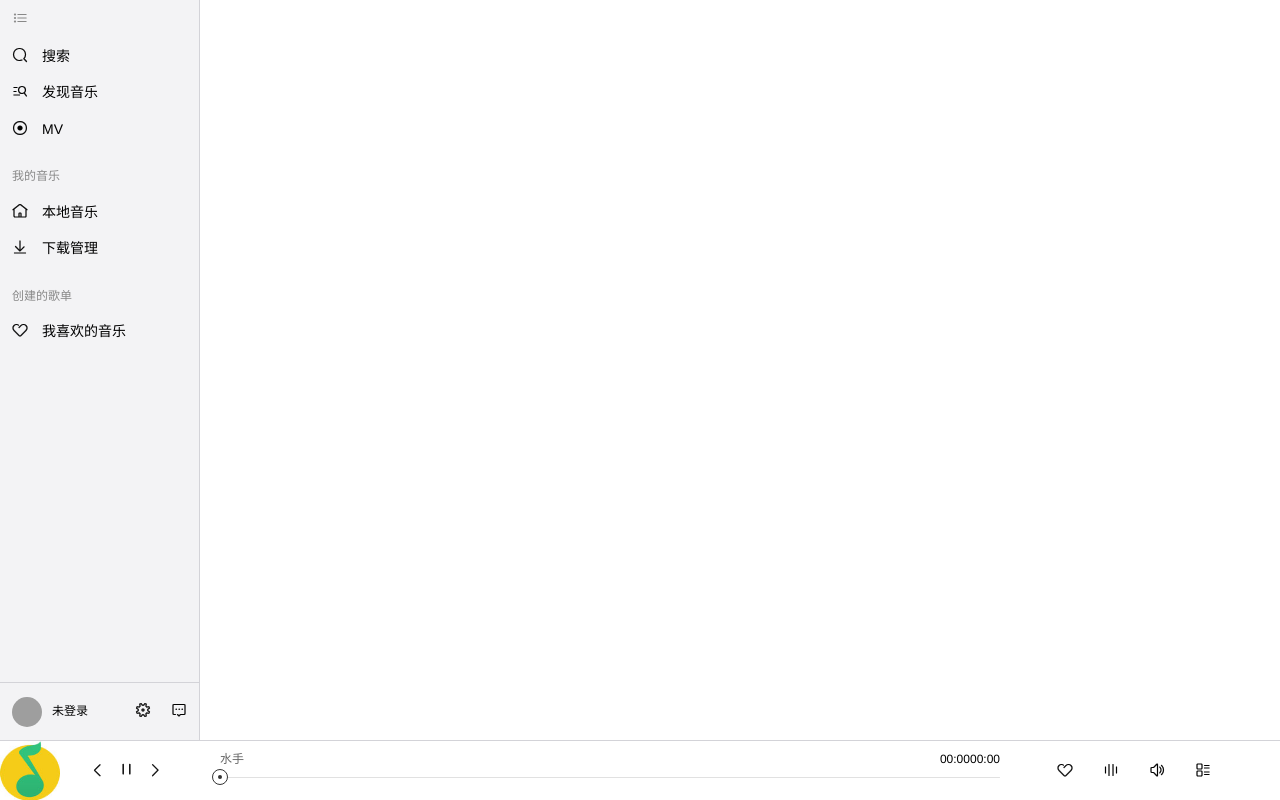
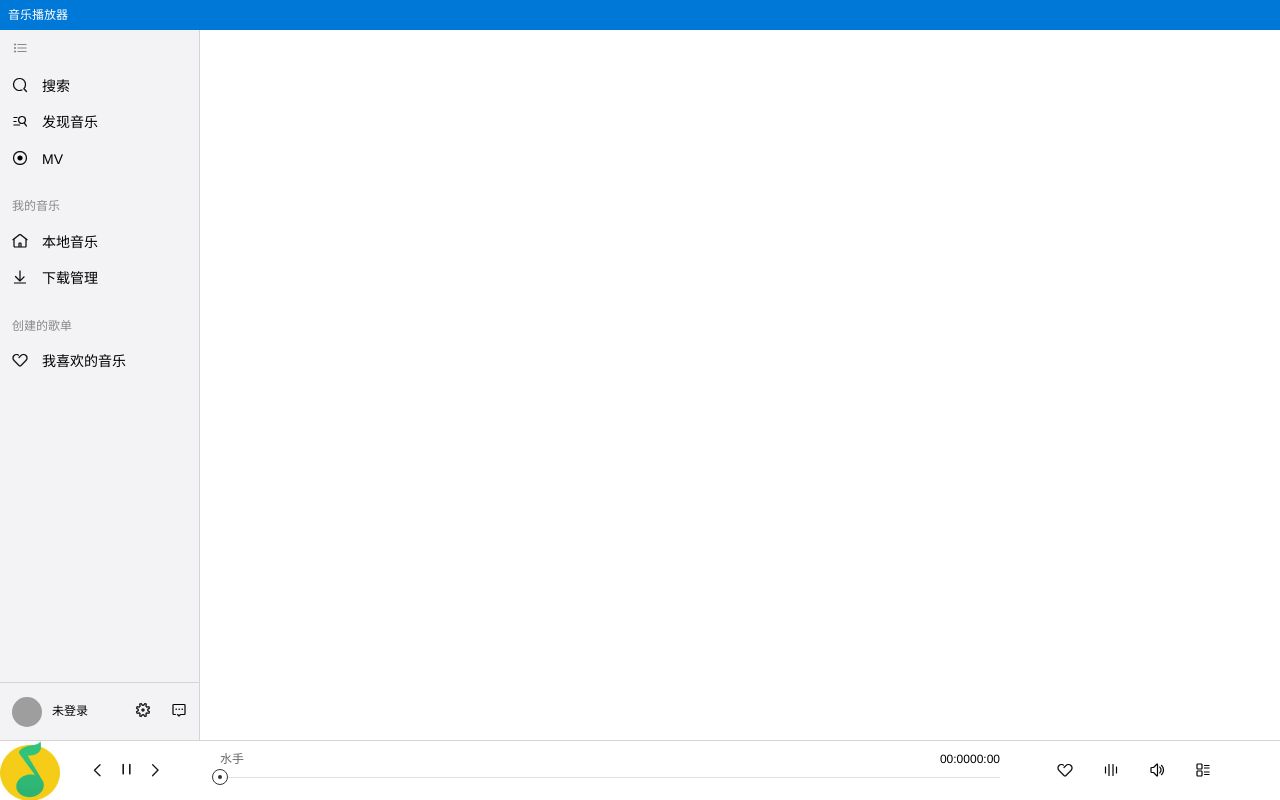
Before and after one commit to bhoold/html5lab, a Vue app in the folder vuedemo/musicapp/: page / in a window 1280 px wide. Built offline with nearby package versions, Linux system fonts and the light colour scheme; grey boxes are pictures that could not be loaded.

Commit message:
划分模块，分离到单独文件

```diff
--- /dev/null
+++ b/vuedemo/musicapp/src/components/content.vue
@@ -0,0 +1,29 @@
+<template>
+<div id="content"></div>
+</template>
+
+<script>
+export default {
+  data () {
+    return {
+      msg: 'Use Vue 2.0 Today!'
+    }
+  },
+
+  methods: {
+    startHacking () {
+      this.$notify({
+        title: 'It Works',
+        message: 'We have laid the groundwork for you. Now it\'s your time to build something epic!',
+        duration: 6000
+      })
+    }
+  }
+}
+</script>
+
+<style lang="scss">
+#content{
+  flex: 1;
+}
+</style>
--- /dev/null
+++ b/vuedemo/musicapp/src/components/header.vue
@@ -0,0 +1,38 @@
+<template>
+<div id="header">
+  <span class="title">音乐播放器</span>
+</div>
+</template>
+
+<script>
+export default {
+  data () {
+    return {
+      msg: 'Use Vue 2.0 Today!'
+    }
+  },
+
+  methods: {
+    startHacking () {
+      this.$notify({
+        title: 'It Works',
+        message: 'We have laid the groundwork for you. Now it\'s your time to build something epic!',
+        duration: 6000
+      })
+    }
+  }
+}
+</script>
+
+<style lang="scss">
+#header{
+  color: #fff;
+  background: #0078d7;
+  .title{
+    padding: 0 8px;
+    height: 30px;
+    line-height: 30px;
+    font-size: 12px;
+  }
+}
+</style>
--- /dev/null
+++ b/vuedemo/musicapp/src/components/layout.vue
@@ -0,0 +1,62 @@
+<template>
+  <div id="app">
+    <appHeader></appHeader>
+    <div id="main">
+      <appMenu></appMenu>
+      <appcontent></appcontent>
+    </div>
+    <playerMin></playerMin>
+  </div>
+</template>
+
+<script>
+import appHeader from '../components/header'
+import appMenu from '../components/menu'
+import appcontent from '../components/content'
+import playerMin from '../components/playerMin'
+
+export default {
+  data () {
+    return {
+      msg: 'Use Vue 2.0 Today!'
+    }
+  },
+
+  methods: {
+    startHacking () {
+      this.$notify({
+        title: 'It Works',
+        message: 'We have laid the groundwork for you. Now it\'s your time to build something epic!',
+        duration: 6000
+      })
+    }
+  },
+  components: {
+    appHeader,
+    appMenu,
+    appcontent,
+    playerMin
+  }
+}
+</script>
+
+<style lang="scss">
+*{
+    box-sizing: border-box;
+}
+html,body,#app{
+  height: 100%;
+}
+body {
+  margin: 0;
+  font-size: 14px;
+  font-family: "Helvetica Neue",Helvetica,"PingFang SC","Hiragino Sans GB","Microsoft YaHei","微软雅黑",Arial,sans-serif;
+}
+#main{
+  display: flex;
+  height: calc(100% - 30px - 60px);
+}
+
+
+
+</style>
--- /dev/null
+++ b/vuedemo/musicapp/src/components/menu.vue
@@ -0,0 +1,157 @@
+<template>
+      <div id="menu">
+        <div class="panel">
+          <div class="panel-heading top"><a class="iconfont icon-sort"></a></div>
+          <div class="panel-body">
+            <a class="item"><i class="iconfont icon-search"></i><span>搜索</span></a>
+            <a class="item"><i class="iconfont icon-searchlist"></i><span>发现音乐</span></a>
+            <a class="item"><i class="iconfont icon-radiobox"></i><span>MV</span></a>
+          </div>
+        </div>
+        <div class="panel">
+          <div class="panel-heading">我的音乐</div>
+          <div class="panel-body">
+            <a class="item"><i class="iconfont icon-home"></i><span>本地音乐</span></a>
+            <a class="item"><i class="iconfont icon-down"></i><span>下载管理</span></a>
+          </div>
+        </div>
+        <div class="panel">
+          <div class="panel-heading">创建的歌单</div>
+          <div class="panel-body">
+            <a class="item"><i class="iconfont icon-like"></i><span>我喜欢的音乐</span></a>
+          </div>
+        </div>
+        <div class="personal">
+          <img src="../images/avatar.jpg" />
+          <span>未登录</span>
+          <a><i class="iconfont icon-comment"></i></a>
+          <a><i class="iconfont icon-settings"></i></a>
+        </div>
+      </div>
+</template>
+
+<script>
+export default {
+  data () {
+    return {
+      msg: 'Use Vue 2.0 Today!'
+    }
+  },
+
+  methods: {
+    startHacking () {
+      this.$notify({
+        title: 'It Works',
+        message: 'We have laid the groundwork for you. Now it\'s your time to build something epic!',
+        duration: 6000
+      })
+    }
+  }
+}
+</script>
+
+<style lang="scss">
+#menu{
+  position: relative;
+  background: #f3f3f5;
+  width: 200px;
+  border-right: 1px solid #d3d3d8;
+      .panel{
+        margin-bottom: 15px;
+        border: none;
+        background: none;
+        -webkit-box-shadow: none;
+        box-shadow: none;
+        .panel-heading{
+        padding: 9px 12px;
+        border: none;
+        font-size: 12px;
+        color: #888;
+        }
+        .panel-body{
+          padding: 0;
+        }
+      }
+      .item{
+        display: block;
+        position: relative;
+        padding: 9px 12px;
+        &:hover{
+          background: #e8e8eb;
+        }
+        &.active{
+          background: #dddde1;
+          &:before{
+            content: '';
+            position: absolute;
+            top: 0;
+            left: -1px;
+            height: 100%;
+            width: 2px;
+            background: #32aaff;
+          }
+        }
+        span{
+          margin-left: 1em;
+        }
+      }
+      .personal{
+        position: absolute;
+        bottom: -2px;
+        left: 0;
+        padding: 14px 12px;
+        width: 100%;
+        height: 60px;
+        border-top: 1px solid #d3d3d8;
+        font-size: 12px;
+        background: #f3f3f5;
+        img{
+          width: 30px;
+          height: 30px;
+          margin-right: 10px;
+          border-radius: 50%;
+          vertical-align: middle;
+        }
+        a{
+          float: right;
+          margin-top: 4px;
+          margin-left: 20px;
+        }
+      }
+      &.simple{
+        width: auto;
+        .panel{
+          margin-bottom: 0;
+          border-bottom: 1px solid #d3d3d8;
+        .panel-heading{
+            display: none;
+            &.top{
+              display: block;
+            }
+          }
+        }
+        .item span{
+          display: none;
+        }
+        .personal{
+          padding: 0;
+          height: auto;
+          border-top: none;
+          text-align: center;
+
+          img{
+            margin: 9px 0;
+          }
+          span{
+            display: none;
+          }
+          a{
+            float: none;
+            display: block;
+            margin: 0;
+            padding: 9px 12px;
+          }
+        }
+      }
+}
+</style>
--- a/vuedemo/musicapp/src/component/Layout.vue
+++ b/vuedemo/musicapp/src/components/playerMin.vue
@@ -1,37 +1,4 @@
 <template>
-  <div id="app">
-    <div id="main">
-      <div id="menu">
-        <div class="panel">
-          <div class="panel-heading top"><a class="iconfont icon-sort"></a></div>
-          <div class="panel-body">
-            <a class="item"><i class="iconfont icon-search"></i><span>搜索</span></a>
-            <a class="item"><i class="iconfont icon-searchlist"></i><span>发现音乐</span></a>
-            <a class="item"><i class="iconfont icon-radiobox"></i><span>MV</span></a>
-          </div>
-        </div>
-        <div class="panel">
-          <div class="panel-heading">我的音乐</div>
-          <div class="panel-body">
-            <a class="item"><i class="iconfont icon-home"></i><span>本地音乐</span></a>
-            <a class="item"><i class="iconfont icon-down"></i><span>下载管理</span></a>
-          </div>
-        </div>
-        <div class="panel">
-          <div class="panel-heading">创建的歌单</div>
-          <div class="panel-body">
-            <a class="item"><i class="iconfont icon-like"></i><span>我喜欢的音乐</span></a>
-          </div>
-        </div>
-        <div class="personal">
-          <img src="../images/avatar.jpg" />
-          <span>未登录</span>
-          <a><i class="iconfont icon-comment"></i></a>
-          <a><i class="iconfont icon-settings"></i></a>
-        </div>
-      </div>
-      <div id="content"></div>
-    </div>
     <div id="playerMin">
       <div class="avatar">
         <img src="../images/music.jpg" />
@@ -64,7 +31,6 @@
         </div>
       </div>
     </div>
-  </div>
 </template>
 
 <script>
@@ -88,127 +54,6 @@ export default {
 </script>
 
 <style lang="scss">
-*{
-    box-sizing: border-box;
-}
-html,body,#app{
-  height: 100%;
-}
-body {
-  margin: 0;
-  font-size: 14px;
-  font-family: "Helvetica Neue",Helvetica,"PingFang SC","Hiragino Sans GB","Microsoft YaHei","微软雅黑",Arial,sans-serif;
-}
-#main{
-  display: flex;
-  height: calc(100% - 60px);
-}
-#menu{
-  position: relative;
-  background: #f3f3f5;
-  width: 200px;
-  border-right: 1px solid #d3d3d8;
-      .panel{
-        margin-bottom: 15px;
-        border: none;
-        background: none;
-        -webkit-box-shadow: none;
-        box-shadow: none;
-        .panel-heading{
-        padding: 9px 12px;
-        border: none;
-        font-size: 12px;
-        color: #888;
-        }
-        .panel-body{
-          padding: 0;
-        }
-      }
-      .item{
-        display: block;
-        position: relative;
-        padding: 9px 12px;
-        &:hover{
-          background: #e8e8eb;
-        }
-        &.active{
-          background: #dddde1;
-          &:before{
-            content: '';
-            position: absolute;
-            top: 0;
-            left: -1px;
-            height: 100%;
-            width: 2px;
-            background: #32aaff;
-          }
-        }
-        span{
-          margin-left: 1em;
-        }
-      }
-      .personal{
-        position: absolute;
-        bottom: -2px;
-        left: 0;
-        padding: 14px 12px;
-        width: 100%;
-        height: 60px;
-        border-top: 1px solid #d3d3d8;
-        font-size: 12px;
-        background: #f3f3f5;
-        img{
-          width: 30px;
-          height: 30px;
-          margin-right: 10px;
-          border-radius: 50%;
-          vertical-align: middle;
-        }
-        a{
-          float: right;
-          margin-top: 4px;
-          margin-left: 20px;
-        }
-      }
-      &.simple{
-        width: auto;
-        .panel{
-          margin-bottom: 0;
-          border-bottom: 1px solid #d3d3d8;
-        .panel-heading{
-            display: none;
-            &.top{
-              display: block;
-            }
-          }
-        }
-        .item span{
-          display: none;
-        }
-        .personal{
-          padding: 0;
-          height: auto;
-          border-top: none;
-          text-align: center;
-
-          img{
-            margin: 9px 0;
-          }
-          span{
-            display: none;
-          }
-          a{
-            float: none;
-            display: block;
-            margin: 0;
-            padding: 9px 12px;
-          }
-        }
-      }
-}
-#content{
-  flex: 1;
-}
 #playerMin{
   position: fixed;
   bottom: 0;
--- a/vuedemo/musicapp/src/main.js
+++ b/vuedemo/musicapp/src/main.js
@@ -3,7 +3,7 @@
 import 'normalize.css'
 import '../src/font/iconfont.css'
 import Vue from 'vue'
-import Layout from './component/Layout'
+import layout from './components/layout'
 
 
 Vue.config.productionTip = false
@@ -11,5 +11,5 @@ Vue.config.productionTip = false
 /* eslint-disable no-new */
 new Vue({
   el: '#app',
-  render: h => h(Layout)
+  render: h => h(layout)
 })
```
Also changed, not shown: vuedemo/musicapp/src/component/Menu.vue (deleted), vuedemo/musicapp/src/component/PlayerMin.vue (deleted).
